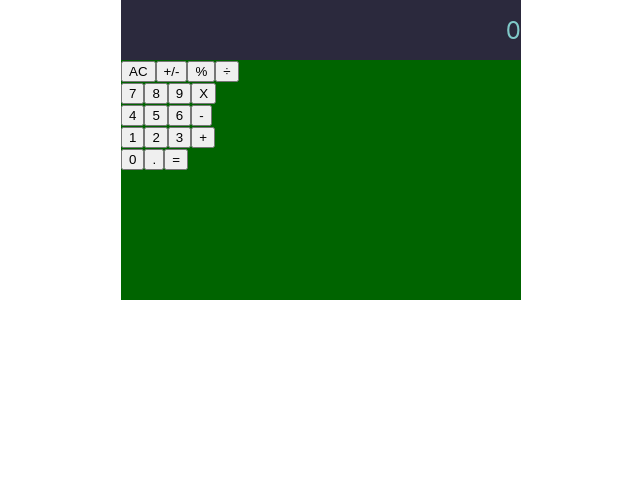
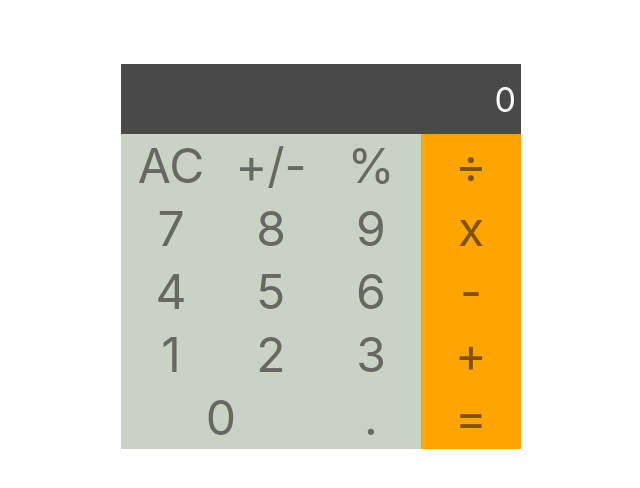
Before and after one commit to tnyandoro/math-magicians, a React (Create React App) app: page / in a window 1280 px wide. Shown: the top 488 px of the page, without its empty margins (319-959 px from the left). Built offline with nearby package versions, Linux system fonts and the light colour scheme.

Commit message:
Add final style to outer buttons

```diff
--- a/public/index.html
+++ b/public/index.html
@@ -24,7 +24,7 @@
       work correctly both with client-side routing and a non-root public URL.
       Learn how to configure a non-root public URL by running `npm run build`.
     -->
-    <title>React App</title>
+    <title>Math Magician App</title>
   </head>
   <body>
     <noscript>You need to enable JavaScript to run this app.</noscript>
--- a/src/assets/button.module.css
+++ b/src/assets/button.module.css
@@ -1,20 +1,30 @@
 .Button {
+  width: 25%;
+  height: 100%;
+  font-size: 3rem;
+  font-family: inherit;
   background: #cad2c5;
-  display: flex;
-  border: 1px solid rgba(0, 0, 0, 0.05);
+  border: 1px solid transparent;
   box-sizing: border-box;
+  justify-content: center;
   align-items: center;
-  justify-content: center;
-  width: 25%;
-  font-size: 24px;
+  transition: all 0.2s;
   color: rgba(0, 0, 0, 0.5);
-  height: 20%;
+  margin: 0;
   min-width: 25%;
 }
 
-.Button[data-size="2"] {
+.ButtonSpan2 {
+  width: 50%;
+}
+
+.ButtonOrange {
+  background-color: orange;
+}
+
+/* .Button[data-size="2"] {
   height: 40%;
-}
+} */
 
 .Button[data-value="null"] {
   pointer-events: none;
--- a/src/assets/calculator.module.css
+++ b/src/assets/calculator.module.css
@@ -1,12 +1,8 @@
-body {
-  display: flex;
-  align-items: center;
-  justify-content: center;
-}
-
 .Calculator {
-  background-color: darkgreen;
+  background-color: rgb(255, 255, 255);
   width: 400px;
   height: 300px;
-  position: relative;
+  margin: auto;
+  margin-top: 5%;
+  align-content: center;
 }
--- a/src/assets/display.module.css
+++ b/src/assets/display.module.css
@@ -2,8 +2,9 @@
   display: flex;
   justify-content: flex-end;
   align-items: center;
-  background: #2b293d;
+  padding: 5px;
+  background: #494949;
   height: 20%;
-  color: #80c9c9;
-  font-size: 24px;
+  color: #fff;
+  font-size: 34px;
 }
--- a/src/assets/keypad.module.css
+++ b/src/assets/keypad.module.css
@@ -1,3 +1,4 @@
 .Keypad {
-  height: 100%;
+  height: 55vh;
+  width: 100%;
 }
--- a/src/components/Button.js
+++ b/src/components/Button.js
@@ -6,8 +6,12 @@ import styles from '../assets/button.module.css';
 class Button extends Component {
   render() {
     const { name } = this.props;
+    let classes = styles.Button;
+    if (name === '0') classes += ` ${styles.ButtonSpan2}`;
+    if (name === 'x' || name === '÷' || name === '-' || name === '+' || name === '=') classes += ` ${styles.ButtonOrange}`;
+
     return (
-      <button type="button" className={`${styles.Calculator}`}>
+      <button type="button" className={`${classes}`}>
         {name}
       </button>
     );
--- a/src/components/Keypad.js
+++ b/src/components/Keypad.js
@@ -11,13 +11,13 @@ class Keypad extends Component {
           <Button name="AC" value="clear" />
           <Button name="+/-" value="+/-" />
           <Button name="%" value="%" />
-          <Button name="÷" value="/" />
+          <Button name="÷" />
         </div>
         <div className="group">
           <Button name="7" value="7" />
           <Button name="8" value="8" />
           <Button name="9" value="9" />
-          <Button name="X" value="*" />
+          <Button name="x" value="*" />
         </div>
         <div className="group">
           <Button name="4" value="4" />
@@ -32,7 +32,7 @@ class Keypad extends Component {
           <Button name="+" value="+" />
         </div>
         <div className="group">
-          <Button name="0" value="0" />
+          <Button name="0" size="2" value="0" />
           <Button name="." value="." />
           <Button name="=" value="equal" />
         </div>
```
